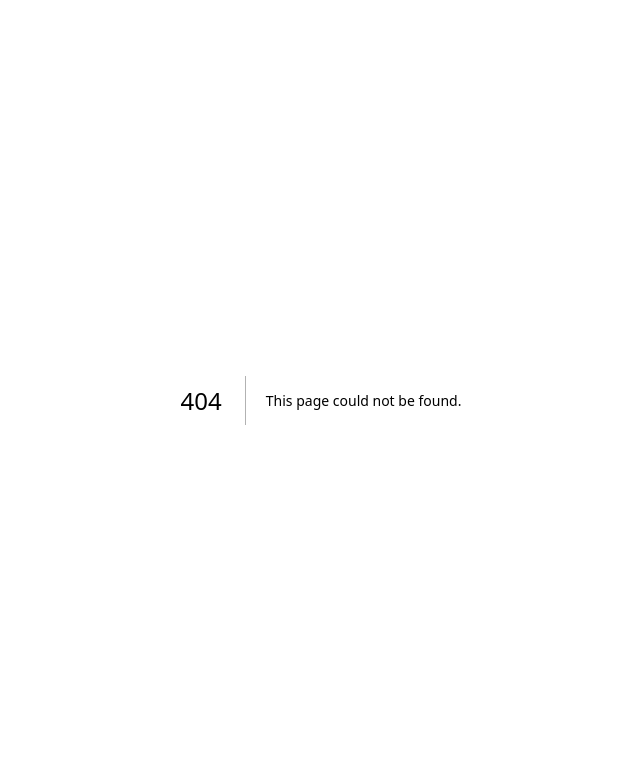
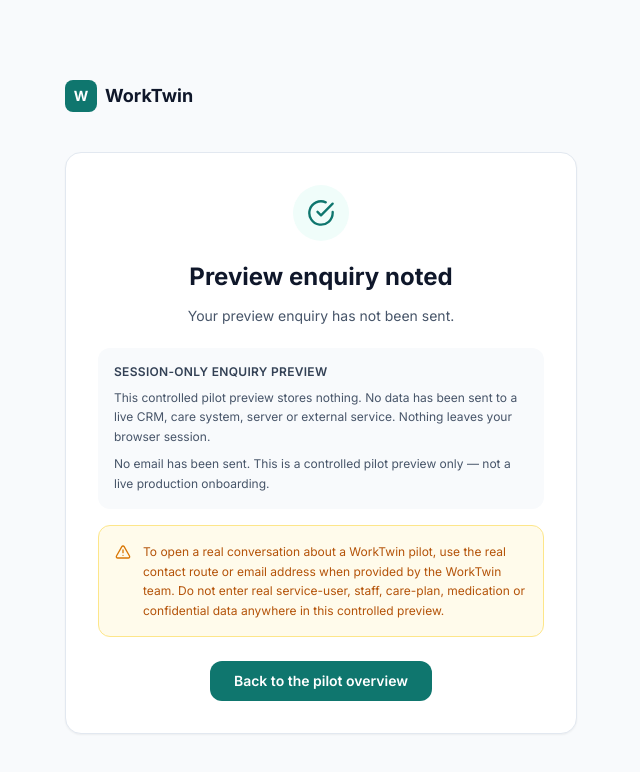
Before and after one commit to inaambasit/worktwin-care-pilot, a Next.js app in the folder frontend/: page /book-pilot/sent in a window 1280 px wide. Before the commit this address had no page. Shown: the top 772 px of the page, without its empty margins (319-959 px from the left). Built offline with nearby package versions, Linux system fonts and the light colour scheme.

Commit message:
Add session-only book pilot confirmation

```diff
--- a/frontend/app/book-pilot/page.tsx
+++ b/frontend/app/book-pilot/page.tsx
@@ -1,57 +1,15 @@
 'use client'
 
-import { useState } from 'react'
+import { useRouter } from 'next/navigation'
 import Link from 'next/link'
-import { AlertTriangle, CheckCircle } from 'lucide-react'
+import { AlertTriangle } from 'lucide-react'
 
 export default function BookPilotPage() {
-  const [submittedName, setSubmittedName] = useState('')
-  const [submitted, setSubmitted] = useState(false)
+  const router = useRouter()
 
   function handleSubmit(e: React.FormEvent<HTMLFormElement>) {
     e.preventDefault()
-    const fd = new FormData(e.currentTarget)
-    setSubmittedName((fd.get('name') as string) || '')
-    setSubmitted(true)
-  }
-
-  if (submitted) {
-    return (
-      <div className="min-h-screen bg-slate-50 flex items-start justify-center py-20 px-4">
-        <div className="w-full max-w-lg">
-          <Link href="/" className="flex items-center gap-2 mb-10">
-            <div className="w-8 h-8 rounded-lg bg-teal-700 flex items-center justify-center">
-              <span className="text-white text-sm font-bold">W</span>
-            </div>
-            <span className="font-bold text-slate-900 text-lg">WorkTwin</span>
-          </Link>
-
-          <div className="bg-white rounded-2xl border border-slate-200 shadow-sm p-8 text-center">
-            <div className="w-14 h-14 rounded-full bg-teal-50 flex items-center justify-center mx-auto mb-5">
-              <CheckCircle size={28} className="text-teal-700" />
-            </div>
-            <h2 className="text-2xl font-bold text-slate-900 mb-3">
-              {submittedName ? `Thank you, ${submittedName}` : 'Thank you for your interest'}
-            </h2>
-            <p className="text-slate-600 text-sm leading-relaxed mb-4">
-              Your pilot enquiry preview has been noted in this browser session. The next step would be a brief human conversation to understand your
-              organisation&rsquo;s context before any real pilot begins.
-            </p>
-            <p className="text-slate-500 text-xs leading-relaxed mb-6 bg-slate-50 rounded-xl p-4">
-              This controlled pilot preview stores nothing. No data from this form is sent to a live CRM, care system, server or
-              any external service. Nothing leaves your browser session. A real pilot enquiry would be followed
-              up directly by the WorkTwin team.
-            </p>
-            <Link
-              href="/"
-              className="inline-block px-6 py-2.5 bg-teal-700 hover:bg-teal-800 text-white font-semibold rounded-xl text-sm transition-colors"
-            >
-              Back to the pilot overview
-            </Link>
-          </div>
-        </div>
-      </div>
-    )
+    router.push('/book-pilot/sent')
   }
 
   return (
--- /dev/null
+++ b/frontend/app/book-pilot/sent/page.tsx
@@ -0,0 +1,58 @@
+import Link from 'next/link'
+import { CheckCircle, AlertTriangle } from 'lucide-react'
+
+export default function BookPilotSentPage() {
+  return (
+    <div className="min-h-screen bg-slate-50 flex items-start justify-center py-20 px-4">
+      <div className="w-full max-w-lg">
+        <Link href="/" className="flex items-center gap-2 mb-10">
+          <div className="w-8 h-8 rounded-lg bg-teal-700 flex items-center justify-center">
+            <span className="text-white text-sm font-bold">W</span>
+          </div>
+          <span className="font-bold text-slate-900 text-lg">WorkTwin</span>
+        </Link>
+
+        <div className="bg-white rounded-2xl border border-slate-200 shadow-sm p-8 text-center">
+          <div className="w-14 h-14 rounded-full bg-teal-50 flex items-center justify-center mx-auto mb-5">
+            <CheckCircle size={28} className="text-teal-700" />
+          </div>
+          <h2 className="text-2xl font-bold text-slate-900 mb-3">
+            Preview enquiry noted
+          </h2>
+          <p className="text-slate-600 text-sm leading-relaxed mb-5">
+            Your preview enquiry has not been sent.
+          </p>
+
+          <div className="bg-slate-50 rounded-xl p-4 mb-4 text-left space-y-2">
+            <p className="text-xs font-semibold text-slate-700 uppercase tracking-wide">
+              Session-only enquiry preview
+            </p>
+            <p className="text-xs text-slate-600 leading-relaxed">
+              This controlled pilot preview stores nothing. No data has been sent to a live CRM, care system,
+              server or external service. Nothing leaves your browser session.
+            </p>
+            <p className="text-xs text-slate-600 leading-relaxed">
+              No email has been sent. This is a controlled pilot preview only — not a live production onboarding.
+            </p>
+          </div>
+
+          <div className="bg-amber-50 border border-amber-200 rounded-xl p-4 mb-6 text-left flex gap-3">
+            <AlertTriangle size={16} className="text-amber-600 shrink-0 mt-0.5" />
+            <p className="text-xs text-amber-700 leading-relaxed">
+              To open a real conversation about a WorkTwin pilot, use the real contact route or email address
+              when provided by the WorkTwin team. Do not enter real service-user, staff, care-plan,
+              medication or confidential data anywhere in this controlled preview.
+            </p>
+          </div>
+
+          <Link
+            href="/"
+            className="inline-block px-6 py-2.5 bg-teal-700 hover:bg-teal-800 text-white font-semibold rounded-xl text-sm transition-colors"
+          >
+            Back to the pilot overview
+          </Link>
+        </div>
+      </div>
+    </div>
+  )
+}
```
Also changed, not shown: 1 other file (tests, documents, lock files or other folders).
